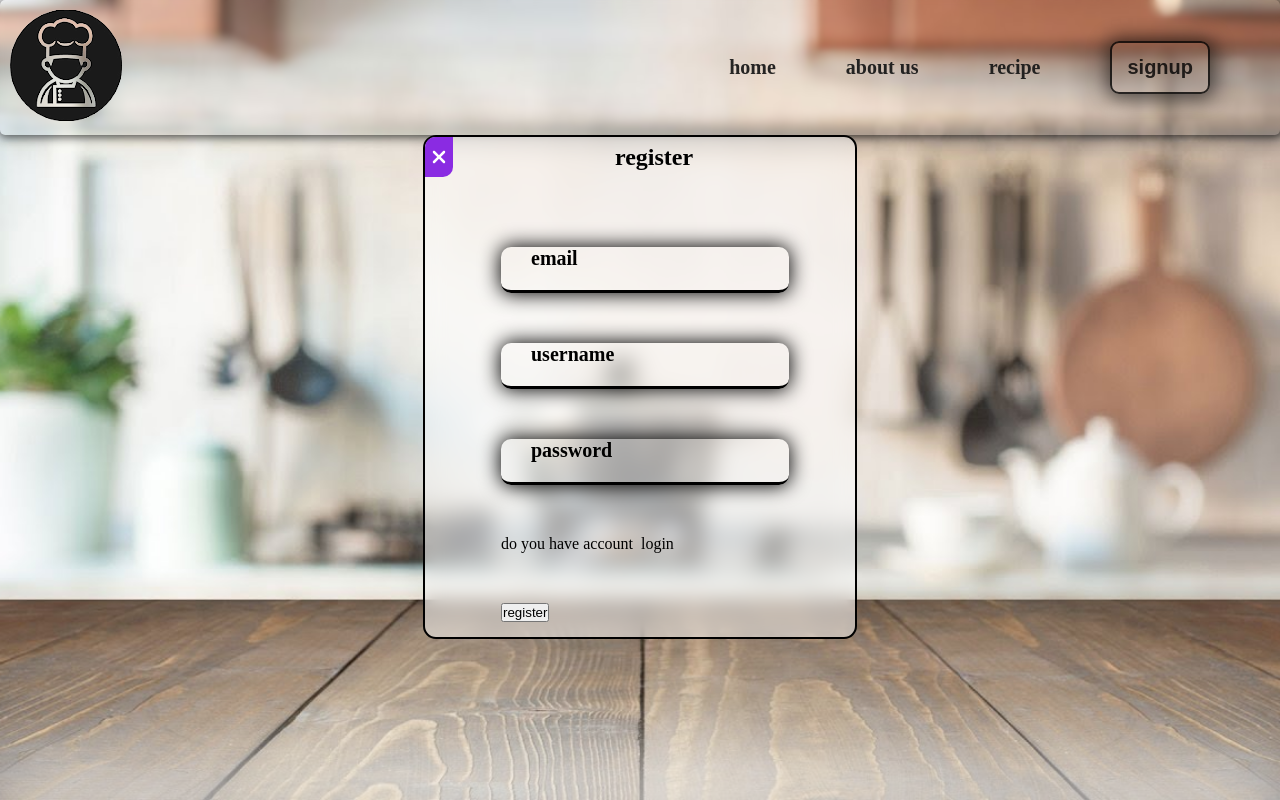
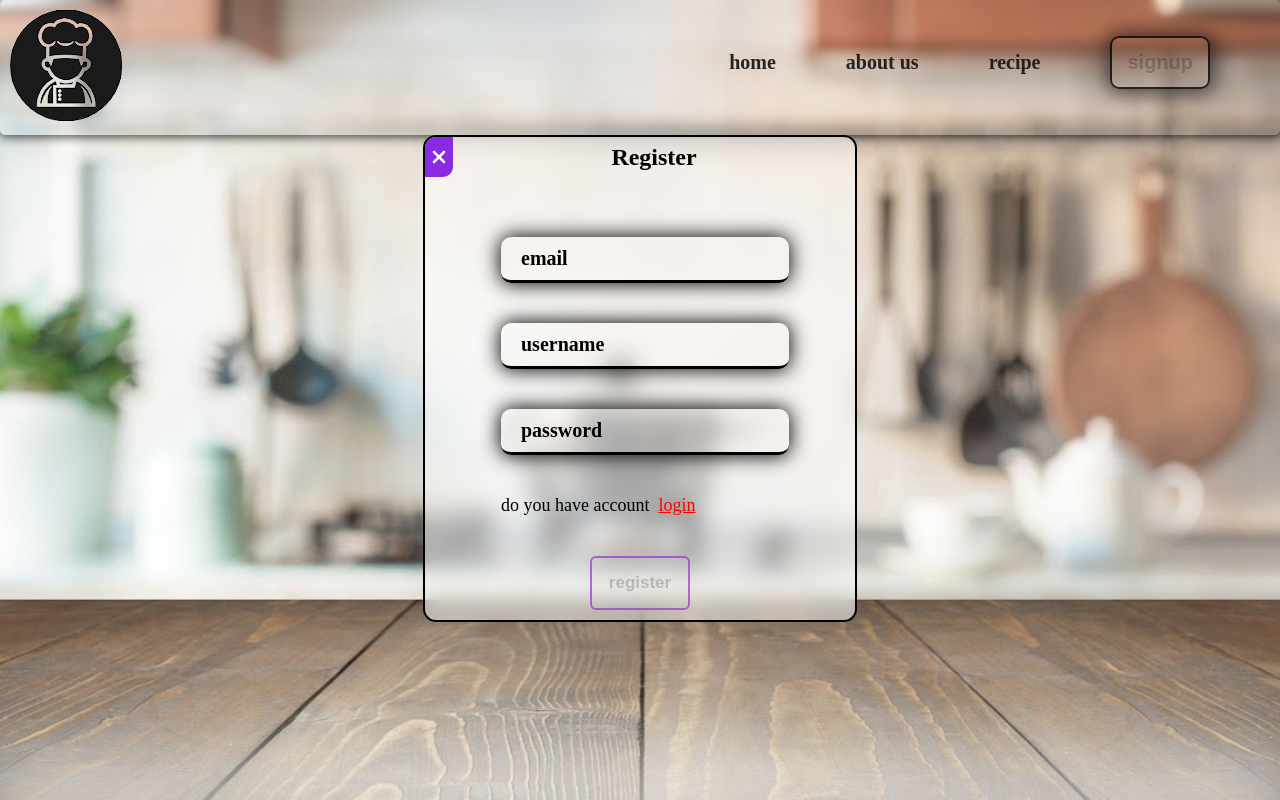
Before and after one commit to khalil-Majdoub/recipe-website, a React (Create React App) app in the folder frontend/: page / in a window 1280 px wide. Both pictures are taken after a click on the button "signup". Built offline with nearby package versions, Linux system fonts and the light colour scheme.

Commit message:
theeighth update

```diff
--- a/frontend/src/App.js
+++ b/frontend/src/App.js
@@ -28,8 +28,10 @@ function App() {
   }
 
   const [showRegister, setshowRegister] = useState(true);
-  const handleshowRegister = () =>{
-
+  const handleShowRegister = () =>{
+    setshowRegister(true);
+  }
+  const handlehideRegister = () => {
     setshowRegister(false);
   }
   return (
@@ -40,6 +42,8 @@ function App() {
           handlenav={handlenav}
           onclose = {onclose}
           showsignup = {showsignup}
+          showRegister = {showRegister}
+          handleShowRegister = {handleShowRegister}
         />
         {showsignup && (
           <span className='width'>
@@ -47,7 +51,9 @@ function App() {
               onclose={onclose}
               handlesignupwindow= {handlesignupwindow}
               showRegister = {showRegister}
-              handleshowRegister = {handleshowRegister} />
+              handleshowRegister = {handleShowRegister}
+              handlehideRegister = {handlehideRegister}
+            />
           </span>
         )}
         <Menu
--- a/frontend/src/css/App.css
+++ b/frontend/src/css/App.css
@@ -21,7 +21,7 @@
   min-height: 50%;
   max-height: 100%;
   display: flex;
-  /* flex-direction: column; */
+
   justify-content: center;
   align-items: center;
   /* overflow: hidden; */
--- a/frontend/src/css/menu.css
+++ b/frontend/src/css/menu.css
@@ -22,22 +22,26 @@
     width: 100%;
   }
   .menu li{
-    padding-top: 20%;
+    padding-top: 15%;
     display: flex;
     justify-content: center;
     align-items: center;
   }
-  .menu button{
+  /* .menu button{
     margin-bottom: 20px;
-    /* padding: 15px; */
+     padding: 15px;
     font-size: 18px;
     background-color: transparent;
     border: none;
     font-weight: bold;
-  }
+  } */
   .menu a {
     font-size: 20px;
     font-weight: bold;
   }
-
+  .menu p{
+    font-size: 20px;
+    font-weight: bold;
+    padding-bottom: 5%;
+  }
 }
--- a/frontend/src/css/register.css
+++ b/frontend/src/css/register.css
@@ -7,16 +7,21 @@
   list-style: none;
 }
 li{
-  margin-top: 50px;
+  margin-top: 40px;
 }
-
+.li-button{
+  display: flex;
+  justify-content: center;
+  align-items: center;
+}
 label{
   font-size: 20px;
   font-weight: bold;
   position: absolute;
   top: var();
-  padding-left: 30px;
-
+  transform: translateY(10px);
+  padding-left: 20px;
+  transition: transform 0.2s ease-in-out;
 }
 
 input{
@@ -32,3 +37,33 @@ input{
 
   width: 100%;
 }
+button{
+  padding: 15px 17px 15px 17px;
+  border: darkorchid solid 2px ;
+  border-radius: 6px;
+  background-color: transparent;
+  font-size: 17px;
+  font-weight: bold;
+  box-shadow: 1px 1px 10px 1px;
+  opacity: 0.8;
+  cursor: pointer;
+  transition: opacity 0.2s ease-out;
+  margin-bottom: 10px;
+}
+button:hover{
+
+  opacity: 1;
+}
+button:disabled{
+  cursor:not-allowed;
+  box-shadow: none;
+  opacity: 0.7;
+}
+p {
+  font-size: 18px;
+}
+.login-span{
+  text-decoration: underline;
+  color: red;
+  cursor: pointer;
+}
--- a/frontend/src/css/signup.css
+++ b/frontend/src/css/signup.css
@@ -1,11 +1,11 @@
 .sign-up-container{
   z-index: 1050;
-  /* overflow: auto; */
+  overflow: auto;
   border: black solid 2px;
   border-radius: 13px;
   width: min(430px,100%);
   background-color: rgba(255, 255, 255, 0.5);
-  height:  500px;
+  /* height:  500px; */
   backdrop-filter: blur(10px);
 }
 .sign-up-container div{
--- a/frontend/src/menu.js
+++ b/frontend/src/menu.js
@@ -25,7 +25,7 @@ const Menu = ({shownav, handlesignupwindow, handlenav}) => {
                 <a href="/recipe" style={{ '--content-width': '63px', '--after-margin-right': '1063px'}}>recipe</a>
               </li>
               <li>
-                <button onClick={handle} >signup</button>
+                <p onClick={handle} >signup</p>
               </li>
             </ul>
           </nav>
--- a/frontend/src/navbar.js
+++ b/frontend/src/navbar.js
@@ -1,11 +1,11 @@
 import React, { useState } from "react";
 import logo from "./media/new logo.bd32996144276dcc79de.png";
-import "./css/navbar.css"
+import "./css/navbar.css";
 import { FontAwesomeIcon } from "@fortawesome/react-fontawesome";
 import {faBars} from "@fortawesome/free-solid-svg-icons";
 
 
-const Navbar = ({handlesignupwindow, handlenav, onclose ,showsignup}) => {
+const Navbar = ({handlesignupwindow, handlenav, onclose,showsignup, handleShowRegister}) => {
 
   const handle = () => {
     if (showsignup){
@@ -14,7 +14,10 @@ const Navbar = ({handlesignupwindow, handlenav, onclose ,showsignup}) => {
     }else{
       handlenav();
     }
-
+  }
+  const handleSignUp = () =>{
+    handleShowRegister();
+    handlesignupwindow();
   }
 
   return (
@@ -40,7 +43,7 @@ const Navbar = ({handlesignupwindow, handlenav, onclose ,showsignup}) => {
               <a href="/recipe" style={{ '--content-width': '63px', '--after-margin-right': '1063px'}}>recipe</a>
             </li>
             <li>
-              <button onClick={handlesignupwindow}>signup</button>
+              <button onClick={handleSignUp} disabled = {showsignup} >signup</button>
             </li>
           </ul>
         </nav>
--- a/frontend/src/register.js
+++ b/frontend/src/register.js
@@ -1,31 +1,161 @@
-import React from "react";
-import "./css/register.css"
+import React, { useState } from "react";
+import "./css/register.css";
+import axios from "./axios";
 
+const REGISTERURL = '/';
 
-const Register = ({showRegister, handleshowRegister}) => {
+const Register = ({showRegister, handleshowRegister, onclose, handleLogin}) => {
+
+  const [emailValue, setemailValue] = useState("");
+  const [usernameValue, setusernameValue] = useState("");
+  const [passwordValue, setpasswordValue] = useState("");
+
+  const [emailFocus, setemailFocus] = useState(false);
+  const [usernameFocus, setusernameFocus] = useState(false);
+  const [passwordFocus, setpasswordFocus] = useState(false);
+
+  const [emailUsed, setemailUsed]= useState(false);
+  const [nameUsed, setnameUsed] = useState(false);
+
+  const handleEmailFocus = () => {
+    setemailFocus(true);
+  }
+  const handleusernameFocus = () => {
+    setusernameFocus(true);
+  }
+  const handlepasswordFocus = () => {
+    setpasswordFocus(true);
+  }
+
+  const handleemailBlur = () => {
+    setemailFocus(false);
+    handleEmailDe();
+
+  }
+  const handleusernameBlur = () => {
+    setusernameFocus(false);
+    handleNameDe();
+
+  }
+  const handlepasswordBlur = () => {
+    setpasswordFocus(false);
+
+  }
+
+  const handleEmailChange = (event) =>{
+    setemailValue(event.target.value);
+  }
+  const handleUsernameChange = (event) =>{
+    setusernameValue(event.target.value);
+  }
+  const handlePasswordChange = (event) =>{
+    setpasswordValue(event.target.value);
+  }
+
+  const handleRegister = async(event) =>{
+    event.preventDefault();
+    try{
+      const response = await axios.post(REGISTERURL,
+      JSON.stringify({emailValue, usernameValue, passwordValue}),
+      {
+        Headers:{ 'Content-Type': 'application/json' },
+        withCredentials: true
+      }
+      )
+      setemailValue('');
+      setusernameValue('');
+      setpasswordValue('');
+    }catch(err){
+      console.error(err);
+    }
+    onclose();
+  }
+  const handleEmailDe = async () => {
+    if (emailValue !== "") {
+      try {
+        const res = await axios.get("/check", {
+          params : {emailValue}
+        }); // Send the emailValue to the backend for checking
+        if (res.data.emailUsed) {
+          setemailUsed(true);
+        } else {
+          setemailUsed(false);
+        }
+      } catch (err) {
+        console.error(err);
+      }
+    }
+  };
+
+  const handleNameDe = async () => {
+    if (usernameValue !== "") {
+      try {
+        const res = await axios.get("/check", {
+          params : {usernameValue}
+        }); // Send the nameValue to the backend for checking
+        if (res.data.nameUsed) {
+          setnameUsed(true);
+        } else {
+          setnameUsed(false);
+        }
+      } catch (err) {
+        console.error(err);
+      }
+    }
+  };
+
+  const style = {
+    transform: 'translateY(-23px)',
+  }
+  const find = emailValue.toLowerCase().includes('@')
+  const disabled = passwordValue.length<8 || usernameValue.length<6 || nameUsed || !find|| emailUsed;
   return (
     <div className="register-container">
-      <form>
+      <form onSubmit={handleRegister}>
         <ul>
           <li>
-          <label htmlFor="email">email</label>
-          <input type="email" id="email" className="email"/>
+          <label htmlFor="email" style={emailFocus || emailValue !== "" ? style: undefined}>email</label>
+          <input
+            type="email"
+            id="email"
+            className="email"
+            value={emailValue}
+            onChange={handleEmailChange}
+            onFocus={handleEmailFocus}
+            onBlur={handleemailBlur}
+          />
           </li>
           <li>
-            <label htmlFor="username">username</label>
-            <input type="text" id="username" className="username"/>
+            <label htmlFor="username" style={usernameFocus || usernameValue !== "" ? style: undefined}>username</label>
+            <input
+              type="text"
+              id="username"
+              className="username"
+              value={usernameValue}
+              onChange={handleUsernameChange}
+              onFocus={handleusernameFocus}
+              onBlur={handleusernameBlur}
+            />
           </li>
           <li>
-            <label htmlFor="password">password</label>
-            <input type="password" id="password" className="password"/>
+            <label htmlFor="password" style={passwordFocus || passwordValue !== "" ? style: undefined}>password</label>
+            <input
+              type="password"
+              id="password"
+              className="password"
+              value={passwordValue}
+              onChange={handlePasswordChange}
+              onFocus={handlepasswordFocus}
+              onBlur={handlepasswordBlur}
+            />
           </li>
           <li>
             <p>
-              do you have account &nbsp;<span>login</span>
+              do you have account &nbsp;<span className="login-span" onClick={handleLogin}>login</span>
             </p>
           </li>
-          <li>
-            <button>register</button>
+          <li className="li-button">
+            <button onClick={handleRegister} type="submit" disabled = {disabled} >register</button>
           </li>
         </ul>
       </form>
--- a/frontend/src/signup.js
+++ b/frontend/src/signup.js
@@ -1,10 +1,22 @@
-import React from "react";
+import React, { useState } from "react";
 import "./css/signup.css";
 import { FontAwesomeIcon } from "@fortawesome/react-fontawesome";
 import { faXmark} from "@fortawesome/free-solid-svg-icons";
-import Register from "./register"
+import Register from "./register";
 
-const Signup = ({onclose, handleshowRegister, showRegister}) => {
+const Signup = ({onclose, handleshowRegister, showRegister, handlehideRegister}) => {
+  const [topic, setTopic] = useState('Register');
+  const [showLogin, setshowLogin] = useState(false);
+  const handleLogin = () =>{
+    setshowLogin(true);
+    handlehideRegister();
+    setTopic('Login');
+  }
+  const handlehideLogin = () =>{
+    setshowLogin(false);
+    handleshowRegister();
+    setTopic(Register)
+  }
   return (
     <div className="sign-up-container">
       <div>
@@ -12,13 +24,15 @@ const Signup = ({onclose, handleshowRegister, showRegister}) => {
           <FontAwesomeIcon icon={faXmark} className="close"  onClick={onclose}/>
         </span>
         <span className="register-span">
-          <p>register</p>
+          <p>{topic}</p>
         </span>
       </div>
       {showRegister &&(
         <Register
           handleshowRegister ={handleshowRegister}
           showRegister = {showRegister}
+          onclose = {onclose}
+          handleLogin = {handleLogin}
         />
       )}
     </div>
```
Also changed, not shown: frontend/src/login.js (added, +59 -0 lines).
